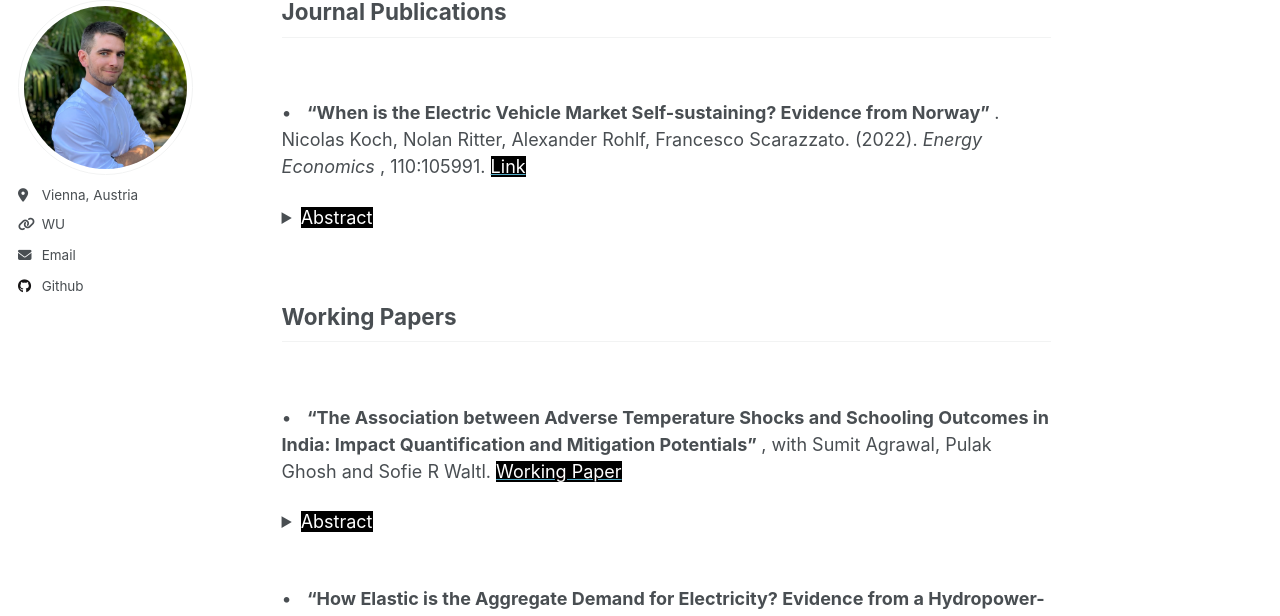
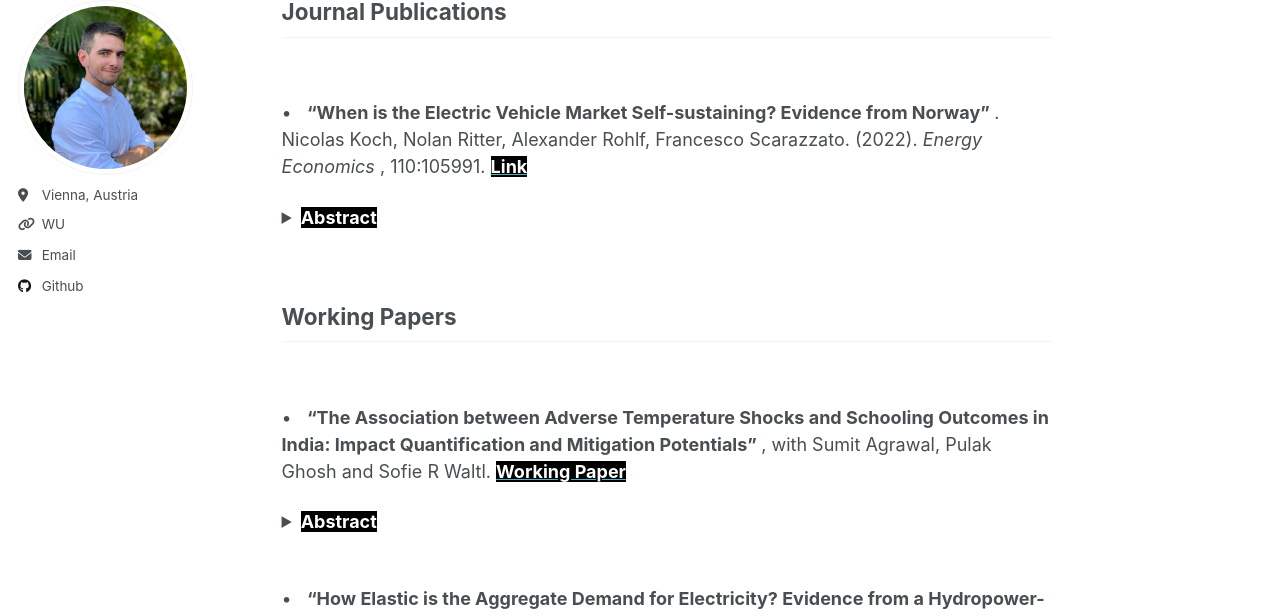
Before and after one commit to fscarazzato/fscarazzato.github.io, a Jekyll site: the page built from _pages/about.md, in a window 1280 px wide and 1400 px high, scrolled down 321 px. Shown: the part 106-722 px from the top of the window. Built offline with Jekyll 4.4.1, drawn with Linux system fonts in a browser that asks for light colours.

Commit message:
bold and white underline from link

```diff
--- a/_pages/about.md
+++ b/_pages/about.md
@@ -10,8 +10,9 @@ redirect_from:
 mark {
   background-color: black;
   color: white;
-  text-decoration: none;
+  text-decoration-color: white;
 }
+
 
 
 </style>
@@ -31,11 +32,11 @@ Journal Publications
 <br>
 
 &#x2022; &nbsp; <b> "When is the Electric Vehicle Market Self-sustaining? Evidence from Norway" </b>.
-Nicolas Koch, Nolan Ritter, Alexander Rohlf, Francesco Scarazzato. (2022). <i> Energy Economics </i>, 110:105991. <a href="https://doi.org/10.1016/j.eneco.2022.105991"><mark> Link </mark></a>
+Nicolas Koch, Nolan Ritter, Alexander Rohlf, Francesco Scarazzato. (2022). <i> Energy Economics </i>, 110:105991. <a href="https://doi.org/10.1016/j.eneco.2022.105991"><mark><b> Link </b></mark></a>
 
 <details>
 
-<summary> <mark> Abstract </mark> </summary>
+<summary> <mark><b> Abstract </b></mark> </summary>
 
 <br>
 
@@ -52,11 +53,11 @@ Working Papers
 <br>
 
 &#x2022; &nbsp; <b> "The Association between Adverse Temperature Shocks and Schooling Outcomes in India: Impact Quantification and Mitigation Potentials" </b>,
-with Sumit Agrawal, Pulak Ghosh and Sofie R Waltl. <a href="https://sofiewaltl.com/wp-content/uploads/2024/09/india.pdf"> <mark> Working Paper </mark> </a>
+with Sumit Agrawal, Pulak Ghosh and Sofie R Waltl. <a href="https://sofiewaltl.com/wp-content/uploads/2024/09/india.pdf"> <mark><b> Working Paper </b></mark> </a>
 
 <details>
 
-<summary> <mark> Abstract </mark> </summary>
+<summary> <mark><b> Abstract </b></mark> </summary>
 
 <br>
 
```
